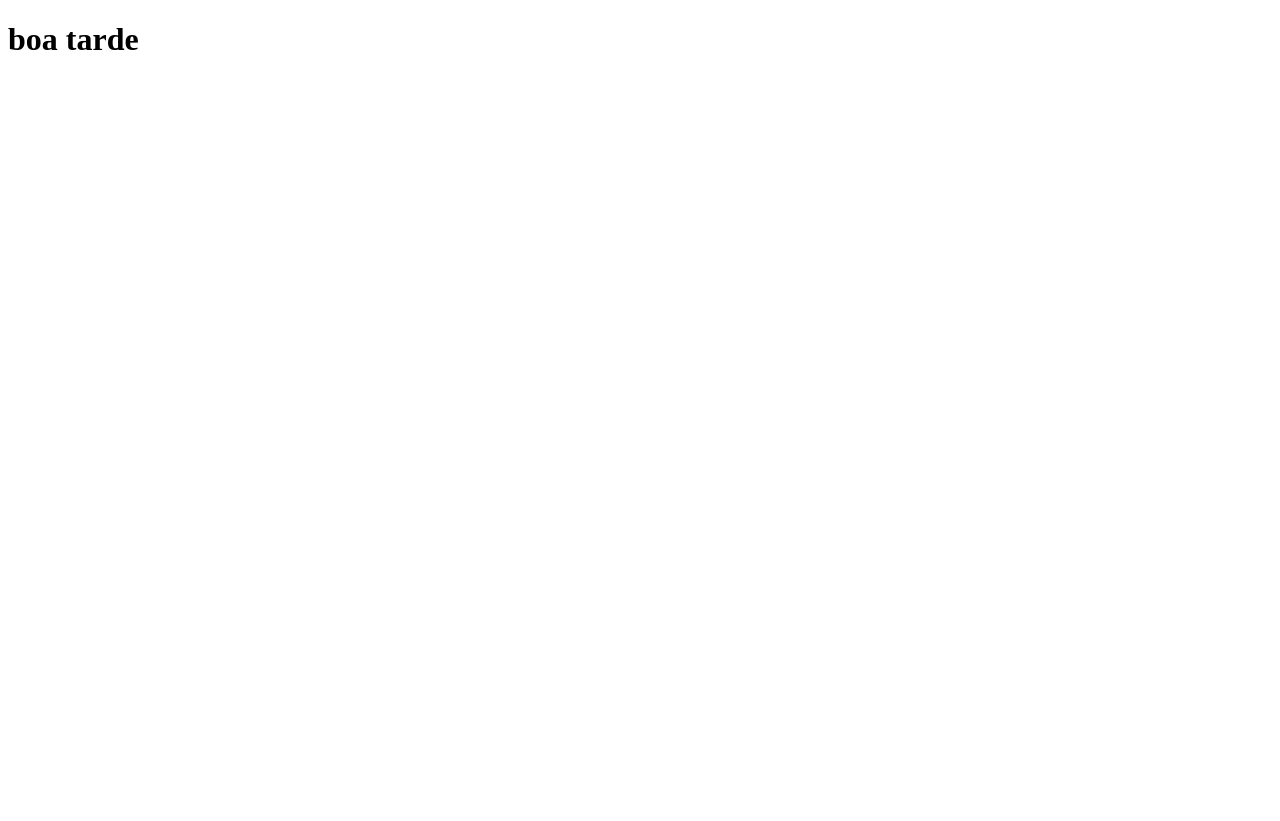
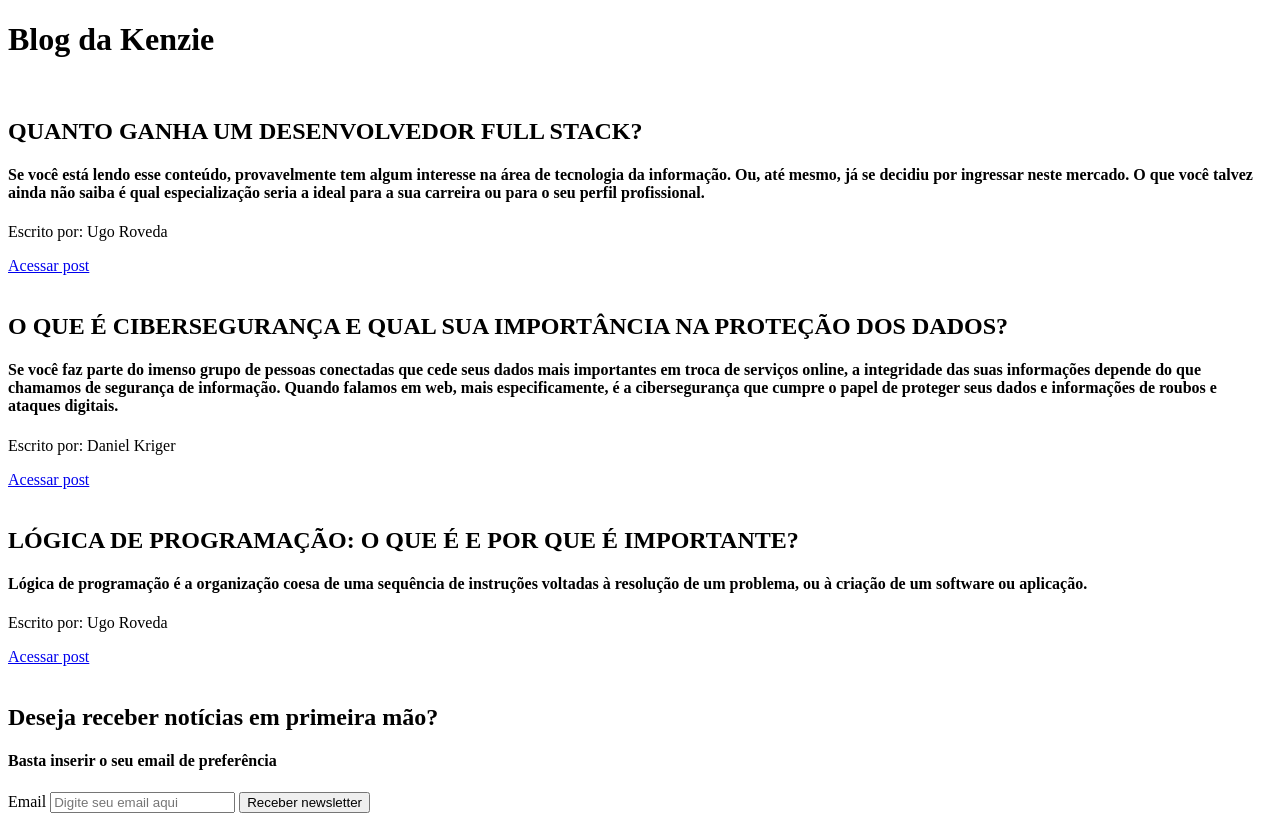
Before and after one commit to emanuelluiz01/atividades, a plain HTML site: page index.html in a window 1280 px wide. Before the commit the page ends 800 px from the top, so only its background shows below. Drawn offline with Linux system fonts and the light colour scheme.

Commit message:
entrega blog kenzie

```diff
--- a/index.html
+++ b/index.html
@@ -1,13 +1,58 @@
 <!DOCTYPE html>
-<html lang="en">
+<html lang="pt-BR">
 <head>
     <meta charset="UTF-8">
     <meta http-equiv="X-UA-Compatible" content="IE=edge">
     <meta name="viewport" content="width=device-width, initial-scale=1.0">
-    <title>Document</title>
+    <title>Blog kenzie</title>
+    <link rel="shortcut icon" href="https://kenzie.com.br/favicon.jpeg">
 </head>
 <body>
-    <h1>boa tarde</h1>
-    <p></p>
+    <header><h1>Blog da Kenzie</h1></header><br>
+      <main>
+          <section>
+              <article>
+                <h2>QUANTO GANHA UM DESENVOLVEDOR FULL STACK?</h2>
+                <h4>Se você está lendo esse conteúdo, provavelmente tem algum interesse na área de tecnologia da informação. Ou, até mesmo, já se decidiu por ingressar neste mercado. O que você talvez ainda não saiba é qual especialização seria a ideal para a sua carreira ou para o seu perfil profissional.</h4>
+
+                   <span>Escrito por: Ugo Roveda</span><p></p>
+                   <div><a href="https://kenzie.com.br/blog/salario-desenvolvedor-full-stack/">Acessar post</a></div>
+
+
+              </article>
+          </section>
+<br>
+          <section>
+              <article>
+                <h2>O QUE É CIBERSEGURANÇA E QUAL SUA IMPORTÂNCIA  NA PROTEÇÃO DOS DADOS?</h2>
+                <h4>Se você faz parte do imenso grupo de pessoas conectadas que cede seus dados mais importantes em troca de serviços online, a integridade das suas informações depende do que chamamos de segurança de informação. Quando falamos em web, mais especificamente, é a cibersegurança que cumpre o papel de proteger seus dados e informações de roubos e ataques digitais.</h4>
+
+                <span>Escrito por: Daniel Kriger</span><p></p>
+                <div><a href="https://kenzie.com.br/blog/o-que-e-ciberseguranca-e-qual-sua-importancia-na-protecao-dos-dados/">Acessar post</a></div>
+
+
+              </article>
+          </section>
+<br>
+          <section>
+              <article>
+                  <h2>LÓGICA DE PROGRAMAÇÃO: O QUE É E POR QUE É IMPORTANTE?</h2>
+                  <h4>Lógica de programação é a organização coesa de uma sequência de instruções voltadas à resolução de um problema, ou à criação de um software ou aplicação.</h4>
+
+                   <span>Escrito por: Ugo Roveda</span><p></p>
+                   <div><a href="https://kenzie.com.br/blog/logica-de-programacao/">Acessar post</a></div>
+
+              </article>
+          </section>
+<br>
+      </main>
+         <form>
+        <h2>Deseja receber notícias em primeira mão?</h2>
+        <h4>Basta inserir o seu email de preferência</h4>
+        <div><label for="email">Email</label>
+        <input type="text" name="email" placeholder="Digite seu email aqui" required="true" id="email" name="email">
+        <button type="submit">Receber newsletter</button></div>
+        </form>
+
 </body>
 </html>
```
